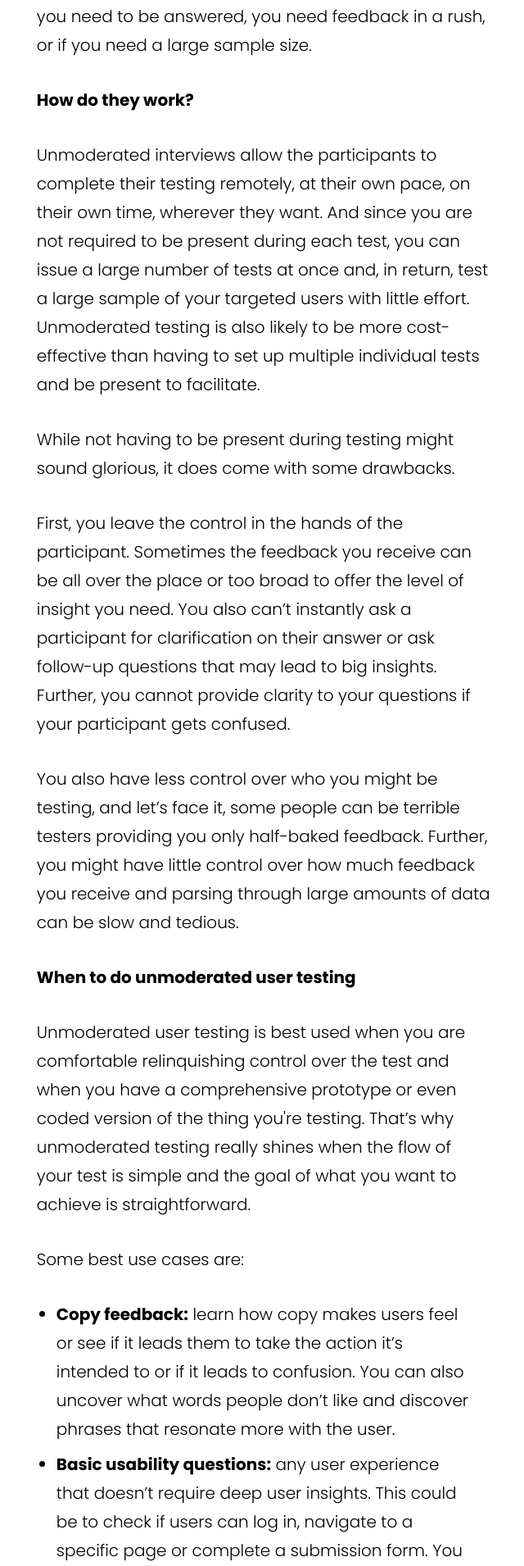
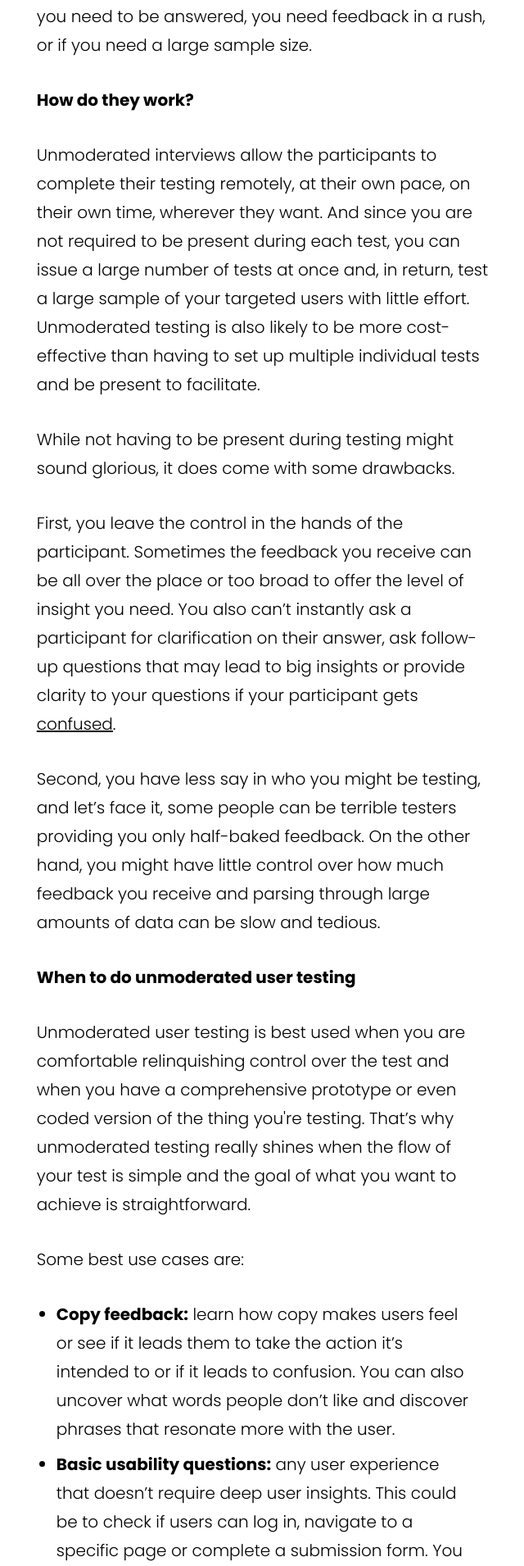
Before and after one commit to teamsixzero/teamsixzero.github.io, a Jekyll site: the page built from startusertesting/6-step-6.html, in a window 1280 px wide. Shown: the part 1329-3239 px from the top of the page at 82% size, without its empty margins (530-1170 px from the left). Built offline with Jekyll 4.4.1, drawn with Linux system fonts in a browser that asks for light colours; nearby versions of some CDN libraries.

Commit message:
add updated copy

```diff
--- a/startusertesting/6-step-6.html
+++ b/startusertesting/6-step-6.html
@@ -145,20 +145,21 @@ body_class: book-page
       tests and be present to facilitate.
     </p>
     <p>
-      While not having to be present during testing might sound glorious, it does come with some drawbacks.
+      While not having to be present during testing might sound glorious, it
+      does come with some drawbacks.
     </p>
     <p>
       First, you leave the control in the hands of the participant. Sometimes
       the feedback you receive can be all over the place or too broad to offer
       the level of insight you need. You also can’t instantly ask a participant
-      for clarification on their answer or ask follow-up questions that may
-      lead to big insights. Further, you cannot provide clarity to your
-        questions if your participant gets confused.
+      for clarification on their answer, ask follow-up questions that may lead
+      to big insights or provide clarity to your questions if your participant
+      gets <a href="https://sixzero.co/startusertesting/4-step-4/#facilitate-like-a-pro">confused</a>.
     </p>
     <p>
-      You also have less control over who you might be testing, and let’s face
-      it, some people can be terrible testers providing you only half-baked
-      feedback. Further, you might have little control over how much feedback
+      Second, you have less say in who you might be testing, and let’s face it,
+      some people can be terrible testers providing you only half-baked feedback.
+      On the other hand, you might have little control over how much feedback
       you receive and parsing through large amounts of data can be slow and
       tedious.
     </p>
@@ -368,7 +369,9 @@ body_class: book-page
       Feedback software is designed to help businesses collect, measure, and
       analyze customer feedback right on your website or product’s interface.
       These are tools that allow you to collect valuable insight from customers
-      while they are interacting with your product. They can help you understand how your customers feel about your product, lets them show you their pain points and directs you to areas that need to be improved.
+      while they are interacting with your product. They can help you understand
+      how your customers feel about your product, lets them show you their pain
+      points and directs you to areas that need to be improved.
     </p>
     <p>
       <strong>
```
